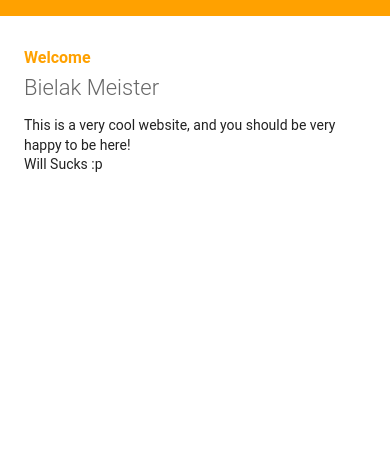
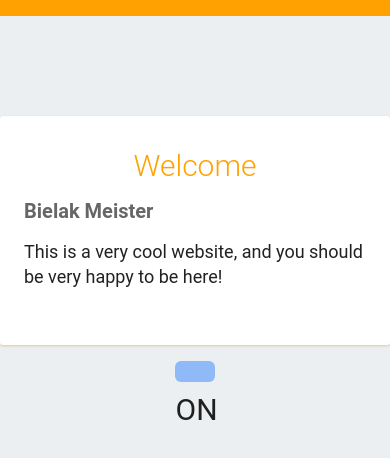
Before and after one commit to MeisterWill/website-development, a plain HTML site: page public/index.html in a window 390 px wide. Drawn offline with Linux system fonts and the light colour scheme; some packages are replaced by stand-ins of ours.

Commit message:
CSS Update. Temp Div Button Add

```diff
--- a/public/index.html
+++ b/public/index.html
@@ -1,5 +1,6 @@
 <!DOCTYPE html>
 <html>
+
 <head>
   <meta charset="utf-8">
   <meta name="viewport" content="width=device-width, initial-scale=1">
@@ -24,29 +25,117 @@
   <script defer src="/__/firebase/init.js?useEmulator=true"></script>
 
   <style media="screen">
-      body { background: #ECEFF1; color: rgba(0,0,0,0.87); font-family: Roboto, Helvetica, Arial, sans-serif; margin: 0; padding: 0; }
-      #message { background: white; max-width: 360px; margin: 100px auto 16px; padding: 32px 24px; border-radius: 3px; }
-      #message h2 { color: #ffa100; font-weight: bold; font-size: 16px; margin: 0 0 8px; }
-      #message h1 { font-size: 22px; font-weight: 300; color: rgba(0,0,0,0.6); margin: 0 0 16px;}
-      #message p { line-height: 140%; margin: 16px 0 24px; font-size: 14px; }
-      #message a { display: block; text-align: center; background: #039be5; text-transform: uppercase; text-decoration: none; color: white; padding: 16px; border-radius: 4px; }
-      #message, #message a { box-shadow: 0 1px 3px rgba(0,0,0,0.12), 0 1px 2px rgba(0,0,0,0.24); }
-      #load { color: rgba(0,0,0,0.4); text-align: center; font-size: 13px; }
+    body {
+      background: #cacbcb;
+      color: rgba(0, 0, 0, 0.87);
+      font-family: Roboto, Helvetica, Arial, sans-serif;
+      margin: 0;
+      padding: 0;
+    }
+
+    #message {
+      background: white;
+      max-width: 360px;
+      margin: 100px auto 16px;
+      padding: 32px 24px;
+      border-radius: 3px;
+    }
+
+    #message h2 {
+      color: rgba(0, 0, 0, 0.6);
+      font-weight: bold;
+      font-size: 20px;
+      margin: 0 0 8px;
+    }
+
+    #message h1 {
+      font-size: 30px;
+      font-weight: 300;
+      color: #ffa100;
+      margin: 0 0 16px;
+      text-align: center;
+    }
+
+    #message p {
+      line-height: 140%;
+      margin: 16px 0 24px;
+      font-size: 18px;
+    }
+
+    #message a {
+      display: block;
+      text-align: center;
+      background: #039be5;
+      text-transform: uppercase;
+      text-decoration: none;
+      color: white;
+      padding: 16px;
+      border-radius: 4px;
+    }
+
+    #message,
+    #message a {
+      box-shadow: 0 1px 3px rgba(196, 132, 3, 0.12), 0 1px 2px rgba(196, 132, 3, 0.24);
+    }
+
+    #load {
+      color: rgba(0, 0, 0, 0.4);
+      text-align: center;
+      font-size: 13px;
+    }
+
+    #button {
+      background-color: #8FB9F7;
+      max-width: 100px;
+      max-height: 100px;
+      margin: auto;
+      padding: .5px;
+      border-radius: 6px;
+      text-align: center;
+      font-size: 30px;
+    }
+
+    #button:hover {
+      background-color: #5D92E2;
+    }
+
     @media (max-width: 600px) {
-        body, #message { margin-top: 0; background: white; box-shadow: none; }
-        body { border-top: 16px solid #ffa100; }
+      body {
+        background: #ECEFF1;
+      }
+
+      #message {
+        margin-top: 10;
+        background: white;
+        box-shadow: 5px;
+      }
+
+      body {
+        border-top: 16px solid #ffa100;
+      }
+
+      #button {
+        max-width: 10%;
+        height: 20px;
+      }
     }
   </style>
 </head>
 
 <body>
   <div id="message">
-      <h2>Welcome</h2>
-      <h1>Bielak Meister</h1>
-      <p>This is a very cool website, and you should be very happy to be here!<br>Will Sucks :p</p>
+    <!--Switched welcome to be h1, stands out more-->
+    <h1>Welcome</h1>
+    <h2>Bielak Meister</h2>
+    <p>This is a very cool website, and you should be very happy to be here!</p>
+  </div>
+
+  <div id="button">
+    <!--This is where the text for the button will go-->
+    <p>ON</p>
   </div>
   <script>
-      document.addEventListener('DOMContentLoaded', function() {
+    document.addEventListener('DOMContentLoaded', function () {
       const loadEl = document.querySelector('#load');
       // // 🔥🔥🔥🔥🔥🔥🔥🔥🔥🔥🔥🔥🔥🔥🔥🔥🔥🔥🔥🔥🔥🔥🔥🔥🔥🔥🔥🔥🔥🔥🔥
       // // The Firebase SDK is initialized and available here!
@@ -84,4 +173,5 @@
     });
   </script>
 </body>
+
 </html>
```
Lines whose indentation alone changed are shown as unchanged.
